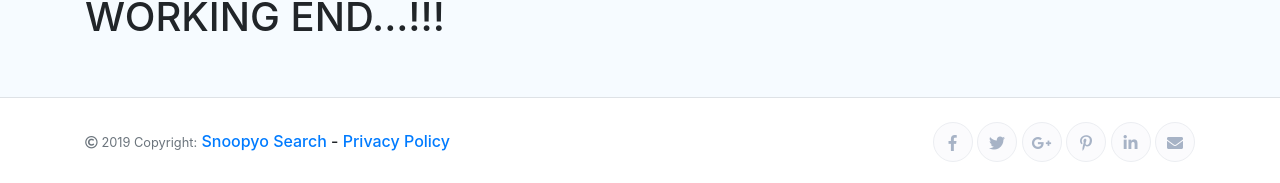
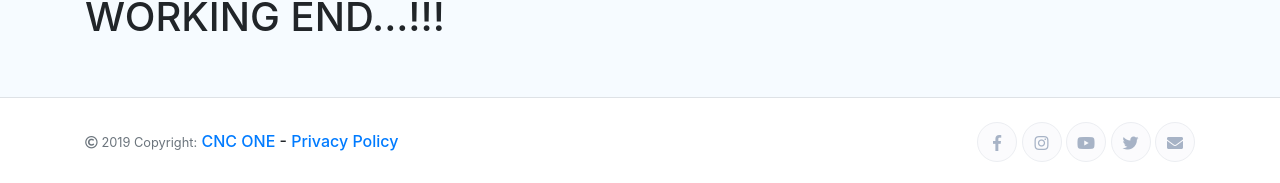
Before and after one commit to cnconemachines/cnconemachines.github.io, a Jekyll site: the page built from default.html, in a window 1280 px wide and 1400 px high, scrolled down 5653 px. Shown: the part 1214-1397 px from the top of the window. Built offline with Jekyll 4.4.1, drawn with Linux system fonts in a browser that asks for light colours; comment, search, counter and statistics services are not loaded.

Commit message:
Fix social links

```diff
--- a/_config.yml
+++ b/_config.yml
@@ -13,27 +13,39 @@
 # you will see them accessed via {{ site.title }}, {{ site.email }}, and so on.
 # You can create any custom variable you would like, and they will be accessible
 # in the templates via {{ site.myvariable }}.
-title: Snoopyo Search
-email: info@snoopyo.com
+title: CNC ONE
+email: info@cnc.one
 description: >- # this means to ignore newlines until "baseurl:"
   Most powerful and bleazingly fast search engin.
 baseurl: "" # the subpath of your site, e.g. /blog
-url: "snoopyo.com" # the base hostname & protocol for your site, e.g. http://example.com
-policy_url: "https://snoopyo.com/policies" # the base hostname & protocol for your site, e.g. http://example.com
+url: "https://cnc.one" # the base hostname & protocol for your site, e.g. http://example.com
+policy_url: "https://cnc.one/policies" # the base hostname & protocol for your site, e.g. http://example.com
+
+# Social usernames/URLs
+twitter_username: cnconemachines
+github_username:
+instagram_username: cnc.one.machines
+reddit_username:
+linkedin_link:
+google_plus_link:
+stackoverflow_link:
+xing_link:
+facebook_link: https://www.facebook.com/cnc.one.machines
+youtube_link: https://www.youtube.com/c/CNCONE
 
 newsletter:
   type: primary # [default, primary]
   message: Subscribe our newsletter to receive the latest news and exclusive offers.
   placeholder: Please Enter Your Email
   btn_text: SUBSCRIBE
-repository: "snoopyo/blog"
+repository: "cnc.one/blog"
 # Build settings
 
 markdown: kramdown
 highlighter: rouge
 
 show_excerpts: true
-disqus: snoopyo
+disqus: cnc.one
 paginate: 1
 date_format: "%b %-d, %Y"
 # theme: minima
--- a/_includes/footer.html
+++ b/_includes/footer.html
@@ -7,12 +7,15 @@
       <div class="col-md-6 col-lg-7 text-center text-md-right">
         <div class="post-shares btn-group-shares">
           <!-- TODO: Load from data file -->
-          <a href="#" class="ic-fb"><i class="fab fa-facebook-f"></i></a>
-          <a href="#" class="ic-tw"><i class="fab fa-twitter"></i></a>
-          <a href="#" class="ic-gp"><i class="fab fa-google-plus-g"></i></a>
-          <a href="#" class="ic-pi"><i class="fab fa-pinterest-p"></i></a>
-          <a href="#" class="ic-in"><i class="fab fa-linkedin-in"></i></a>
-          <a href="mailto:{{site.email}}" class="ic-def"><i class="fa fa-envelope"></i></a>
+          <a target="_blank" href="{{site.facebook_link}}" class="ic-fb"><i class="fab fa-facebook-f"></i></a>
+          <a target="_blank" href="https://www.instagram.com/{{site.instagram_username}}" class="ic-ins"><i class="fab fa-instagram"></i></a>
+          <a target="_blank" href="{{site.youtube_link}}" class="ic-yt"><i class="fab fa-youtube"></i></a>
+          <a target="_blank" href="https://twitter.com/{{site.twitter_username}}" class="ic-tw"><i class="fab fa-twitter"></i></a>
+
+          <!-- <a target="_blank" href="#" class="ic-gp"><i class="fab fa-google-plus-g"></i></a> -->
+          <!-- <a target="_blank" href="#" class="ic-pi"><i class="fab fa-pinterest-p"></i></a> -->
+          <!-- <a target="_blank" href="#" class="ic-in"><i class="fab fa-linkedin-in"></i></a> -->
+          <a target="_blank" href="mailto:{{site.email}}" class="ic-def"><i class="fa fa-envelope"></i></a>
         </div>
       </div>
     </div>
--- a/_sass/_global.scss
+++ b/_sass/_global.scss
@@ -38,6 +38,8 @@
     &:hover {
       -webkit-transform: scale(1.3); -ms-transform: scale(1.3); transform: scale(1.3);
       &.ic-fb { color: #3b5998; border-color: #3b5998; }
+      &.ic-ins { color: #c92b88; border-color: #dd713b; }
+      &.ic-yt { color: #CC0000; border-color: #CC0000; }
       &.ic-tw { color: #55acee; border-color: #55acee; }
       &.ic-gp { color: #dd4b39; border-color: #dd4 }
       &.ic-pi { color: #ff0000; border-color: #ff0000; }
```
Also changed, not shown: 1 other file.
